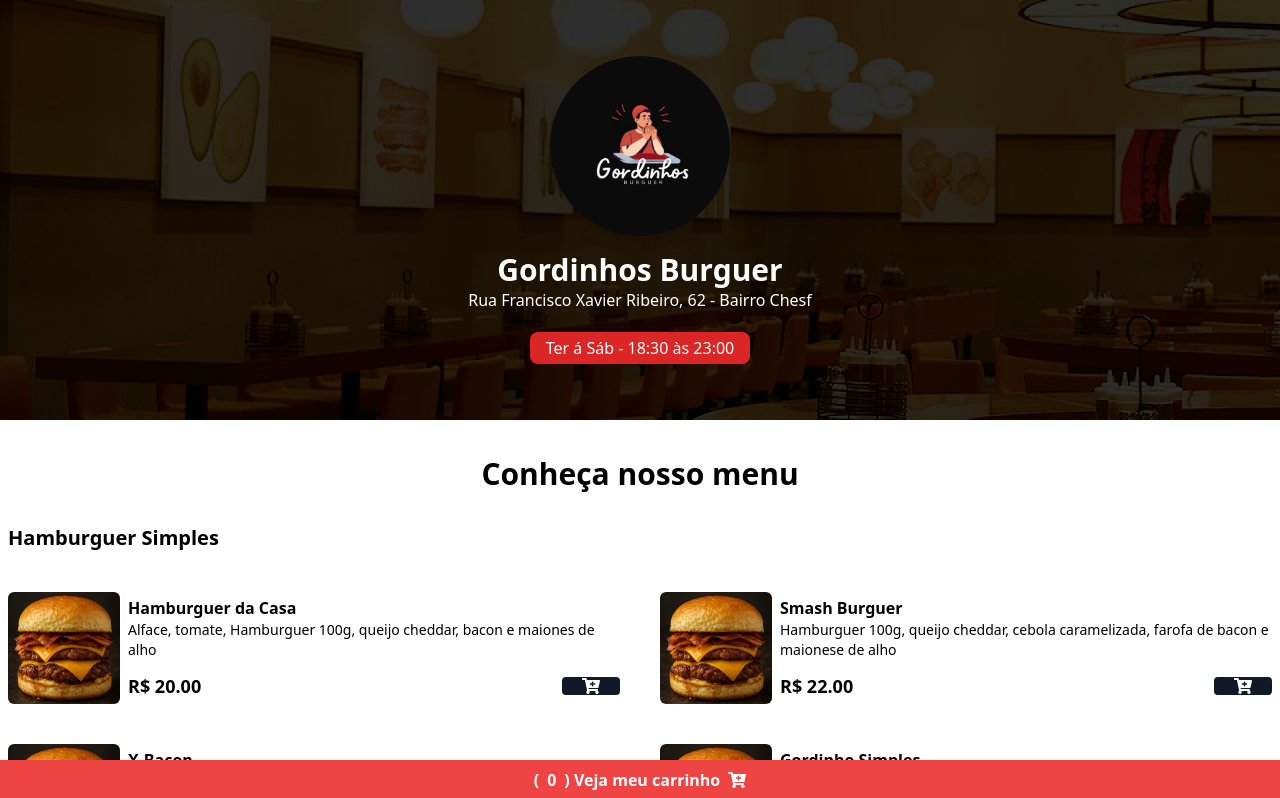
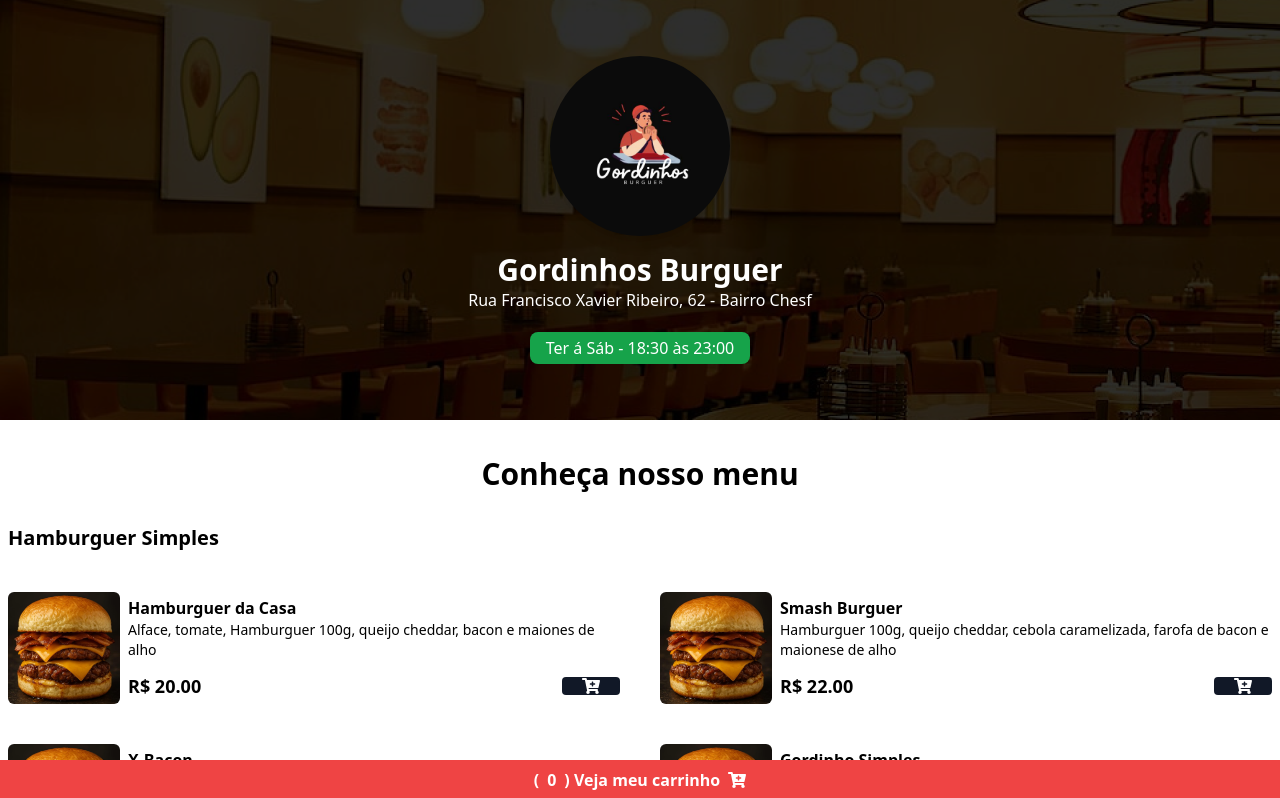
Before and after one commit to jonathasoficial/Gordinhos-Burguer, a Next.js app: page / in a window 1280 px wide. Shown: the top 798 px of the page. Built offline with nearby package versions, Linux system fonts and the light colour scheme.

Commit message:
(feat): time-zone definido para são paulo

```diff
--- a/src/app/_components/header/header.tsx
+++ b/src/app/_components/header/header.tsx
@@ -1,15 +1,21 @@
 import Image from "next/image";
+import dayjs from "dayjs";
+import utc from "dayjs/plugin/utc";
+import timezone from "dayjs/plugin/timezone";
+
+// Ativa os plugins
+dayjs.extend(utc);
+dayjs.extend(timezone);
 
 export default function Header() {
 
     const isOpen = () => {
-        const now = new Date();
-        const day = now.getDay();
-        const hour = now.getHours();
-        const minute = now.getMinutes();
+        const now = dayjs().tz('America/Sao_Paulo');
+        const day = now.day();
+        const hour = now.hour();
+        const minute = now.minute();
 
         const isOpenDay = day >= 2 && day <= 6;
-
         const afterOpen = hour > 18 || (hour === 18 && minute >= 30);
         const beforeClose = hour < 23 || (hour === 23 && minute === 0);
 
```
